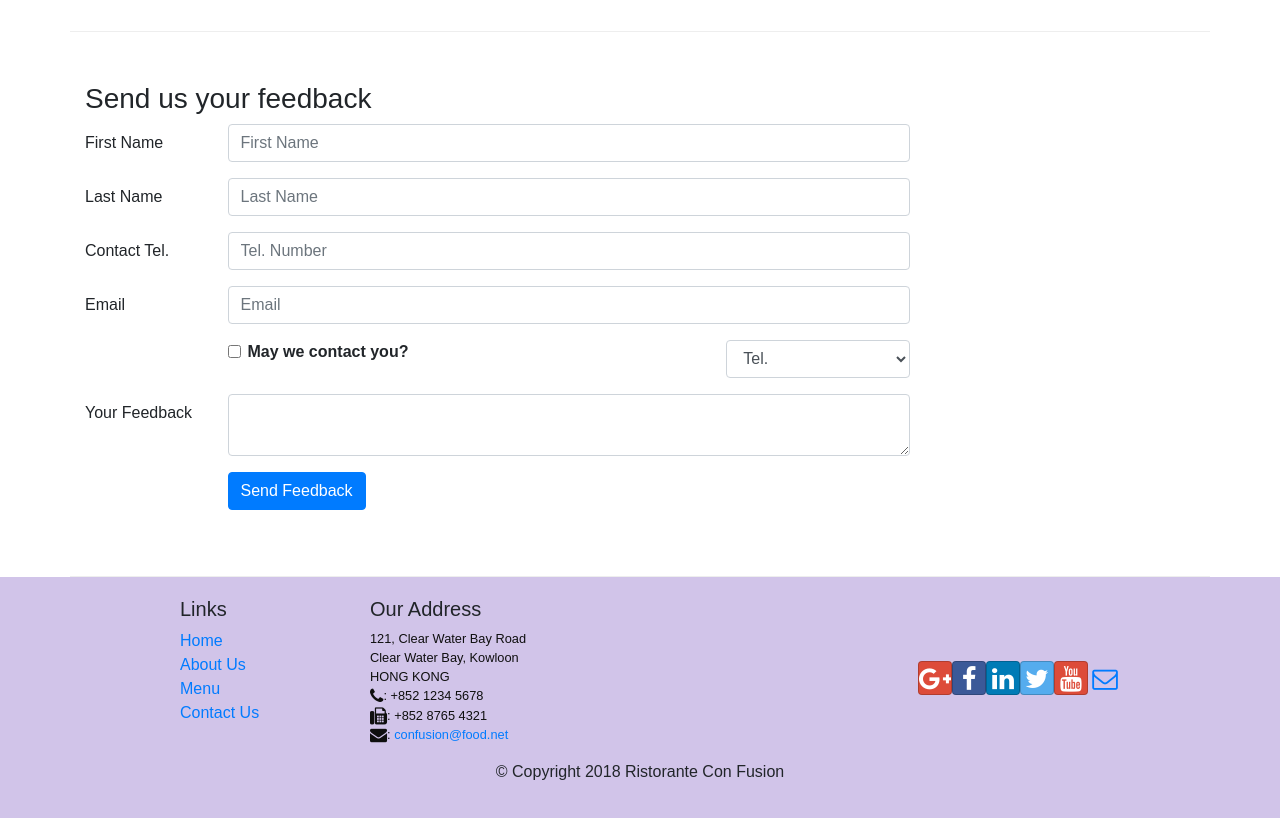
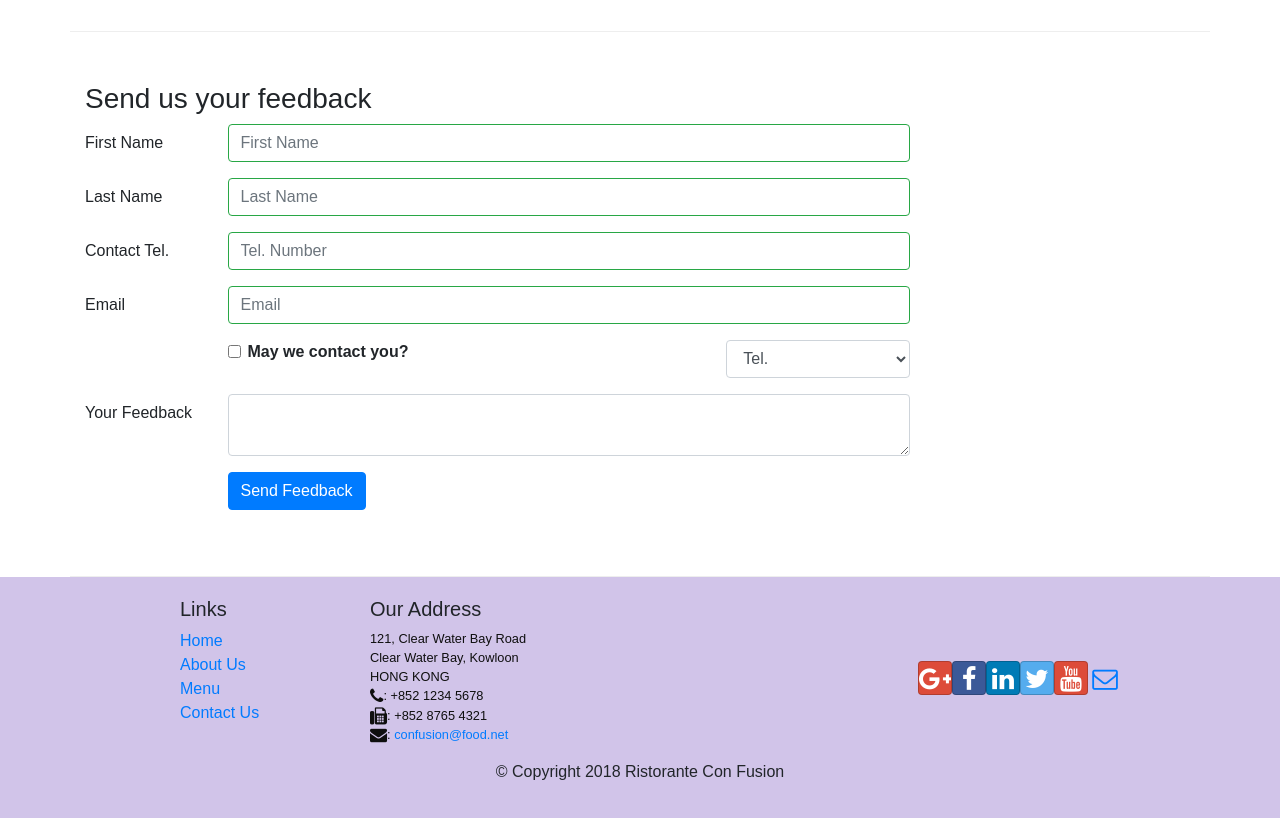
Before and after one commit to tanDjent/React-confusion, a React (Create React App) app: page /contactus in a window 1280 px wide. Shown: the part 860-1678 px from the top of the page. Built offline with nearby package versions, Linux system fonts and the light colour scheme.

Commit message:
Controlled Form validation

```diff
--- a/src/components/ContactComponent.js
+++ b/src/components/ContactComponent.js
@@ -1,5 +1,5 @@
 import React, {Component} from 'react';
-import { Breadcrumb, BreadcrumbItem, Button, Form ,FormGroup, Label, Input, Col} from 'reactstrap';
+import { Breadcrumb, BreadcrumbItem, Button, Form ,FormGroup, Label, Input, Col, FormFeedback} from 'reactstrap';
 import {Link} from 'react-router-dom';
 class Contact extends Component {
 
@@ -13,10 +13,17 @@
             email: '',
             agree: false,
             contactType: 'Tel',
-            message: ''
+            message: '',
+            touched: {
+                firstname: false,
+                lastname: false,
+                telnum: false,
+                email: false
+            }
         }
         this.handleSubmit=this.handleSubmit.bind(this);
         this.handleInputChange=this.handleInputChange.bind(this);
+        this.handleBlur=this.handleBlur.bind(this);
     }
 
     handleInputChange(event){
@@ -35,7 +42,42 @@
         event.preventDefault();
     }
 
+
+    handleBlur = (field) => (evt) => {
+        this.setState({
+            touched: { ...this.state.touched, [field]: true }
+        });
+    }
+
+    validate(firstname, lastname,telnum, email){
+        const errors ={
+            firstname: '',
+            lastname: '',
+            telnum: '',
+            email: ''
+        };
+        if(this.state.touched.firstname && firstname.length<3)
+            errors.firstname='First name should be >=3 characters'
+        else if(this.state.touched.firstname && firstname.length>10)
+            errors.firstname='First name should be <=10 characters'
+
+        if(this.state.touched.lastname && lastname.length<3)
+            errors.lastname='Last name should be >=3 characters'
+        else if(this.state.touched.lastname && lastname.length>10)
+            errors.lastname='First name should be <=10 characters'
+
+        const reg =/^\d+$/;
+        if(this.state.touched.telnum && !reg.test((telnum)))
+            errors.telnum = 'Tel. Number should contain only numbers'
+
+        if(this.state.touched.email && email.split('').filter(x=> x==='@').length !==1)
+            errors.email= 'Email should contain a @';
+
+        return errors;
+    }
+
     render(){
+        const errors = this.validate(this.state.firstname, this.state.lastname, this.state.telnum, this.state.email);
         return(
             <div className="container">
                  <div className="row">
@@ -83,28 +125,57 @@
                     </div>
                     <div className= "col-12 col-md-9">
                         <Form onSubmit={this.handleSubmit}>
-                            <FormGroup row>
+
+                        <FormGroup row>
                                 <Label htmlFor="firstname" md={2}>First Name</Label>
                                 <Col md={10}>
-                                    <Input type="text" id="firstname" name="firstname" placeholder="First Name" value={this.state.firstname} onChange={this.handleInputChange}/>
+                                    <Input type="text" id="firstname" name="firstname"
+                                        placeholder="First Name"
+                                        value={this.state.firstname}
+                                        valid={errors.firstname === ''}
+                                        invalid={errors.firstname !== ''}
+                                        onBlur={this.handleBlur('firstname')}
+                                        onChange={this.handleInputChange} />
+                                    <FormFeedback>{errors.firstname}</FormFeedback>
                                 </Col>
                             </FormGroup>
                             <FormGroup row>
                                 <Label htmlFor="lastname" md={2}>Last Name</Label>
                                 <Col md={10}>
-                                    <Input type="text" id="lastname" name="lastname" placeholder="Last Name" value={this.state.lastname} onChange={this.handleInputChange}/>
+                                    <Input type="text" id="lastname" name="lastname"
+                                        placeholder="Last Name"
+                                        value={this.state.lastname}
+                                        valid={errors.lastname === ''}
+                                        invalid={errors.lastname !== ''}
+                                        onBlur={this.handleBlur('lastname')}
+                                        onChange={this.handleInputChange} />
+                                    <FormFeedback>{errors.lastname}</FormFeedback>
                                 </Col>
                             </FormGroup>
                             <FormGroup row>
                                 <Label htmlFor="telnum" md={2}>Contact Tel.</Label>
                                 <Col md={10}>
-                                    <Input type="tel" id="telnum" name="telnum" placeholder="Tel. Number" value={this.state.telnum} onChange={this.handleInputChange}/>
+                                    <Input type="tel" id="telnum" name="telnum"
+                                        placeholder="Tel. Number"
+                                        value={this.state.telnum}
+                                        valid={errors.telnum === ''}
+                                        invalid={errors.telnum !== ''}
+                                        onBlur={this.handleBlur('telnum')}
+                                        onChange={this.handleInputChange} />
+                                    <FormFeedback>{errors.telnum}</FormFeedback>
                                 </Col>
                             </FormGroup>
                             <FormGroup row>
                                 <Label htmlFor="email" md={2}>Email</Label>
                                 <Col md={10}>
-                                    <Input type="email" id="email" name="email" placeholder="Email" value={this.state.email} onChange={this.handleInputChange}/>
+                                    <Input type="email" id="email" name="email"
+                                        placeholder="Email"
+                                        value={this.state.email}
+                                        valid={errors.email === ''}
+                                        invalid={errors.email !== ''}
+                                        onBlur={this.handleBlur('email')}
+                                        onChange={this.handleInputChange} />
+                                    <FormFeedback>{errors.email}</FormFeedback>
                                 </Col>
                             </FormGroup>
                             <FormGroup row>
```
